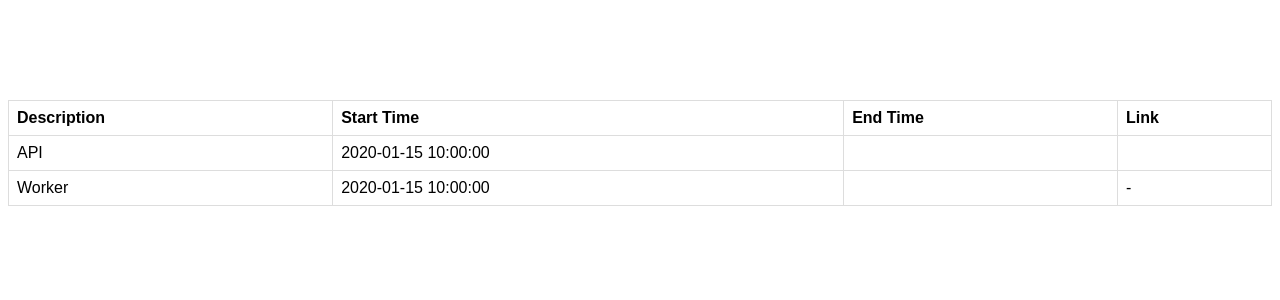
After one commit to alvisf/smart-data-processor, a Flask app: template templates/download.html in a window 1280 px wide. The commit adds this page. Shown: the top 300 px of the page. Run offline with Flask 2, Linux system fonts and the light colour scheme; the template is opened without the code that fills it: most values are stand-ins (such as "Sample title", 1, 10 or a date in 2020); data that the repository does not hold is empty.

Commit message:
Downloading image done

```diff
--- a/app.py
+++ b/app.py
@@ -2,26 +2,63 @@ from flask import Flask, jsonify, request, redirect, render_template,send_file,m
 from tasks import image_demension
 import os
 from PIL import Image
+from datetime import datetime
+
+
 
 app = Flask(__name__)
-app.config['UPLOAD_FOLDER'] = 'worker-img'
-@app.route('/')
+app.config['UPLOAD_FOLDER'] = 'static/worker-img'
+
+@app.route('/',methods = ['GET','POST'])
 def index():
-    return render_template("index.html")
+    if request.method == 'GET':
+        return render_template("index.html")
+    if request.method == 'POST':
+        img = request.files['image']
+        now = datetime.now()
+        current_time = now.strftime("%H:%M:%S")
+        img.save(os.path.join(app.config['UPLOAD_FOLDER'],img.filename))
+        loc = "static/worker-img/"+img.filename
+        return render_template("download.html",loc = loc,start_time = current_time)
 
-@app.route('/image',methods = ['POST'])
-def get_uploaded_image():
-    img = request.files['image']
-    # myImg = Image.open(img)
-    # myImg.show()
-    # result = image_demension.delay(img)
-    # save img
-    img.save(os.path.join(app.config['UPLOAD_FOLDER'],img.filename))
-    #send img location
-    res = {
-        "Location":"worker-img/"+img.filename
+@app.route('/send-task',methods = ['POST'])
+def send_task():
+    loc = request.json['loc']
+    myImg = Image.open(loc)
+    result = image_demension(loc)
+    now = datetime.now()
+    current_time = now.strftime("%H:%M:%S")
+    result = image_demension(loc)
+    data = {
+        "time":current_time,
+        "img_ext":myImg.format.lower()
     }
-    return make_response(jsonify(res), 200)
+    return data
+
+
+
+# @app.route('/image',methods = ['GET','POST'])
+# def get_uploaded_image():
+#     if request.method == 'POST':
+#         img = request.files['image']
+#         print(img)
+#         now = datetime.now()
+#         current_time = now.strftime("%H:%M:%S")
+#         print("Current Time =", current_time)
+#         return render_template("download.html",time1 = current_time)
+
+#      # save img
+#     img.save(os.path.join(app.config['UPLOAD_FOLDER'],img.filename))
+#     loc = "static/worker-img/"+img.filename
+#     myImg = Image.open(loc)
+#     # myImg.show()
+#     result = image_demension(loc)
+#     print("====================>",result)
+#      #send img location
+#     res = {
+#         "Location":"static/worker-img/"+img.filename
+#     }
+#     return render_template('download.html')
 
 if __name__ == '__main__':
     app.run(debug=True)
--- /dev/null
+++ b/templates/download.html
@@ -0,0 +1,69 @@
+<!DOCTYPE html>
+<html>
+<head>
+<style>
+table {
+  font-family: arial, sans-serif;
+  border-collapse: collapse;
+  width: 100%;
+}
+td, th {
+  border: 1px solid #dddddd;
+  text-align: left;
+  padding: 8px;
+}
+</style>
+</head>
+<body>
+  <input type = "hidden" value = "{{loc}}" id = "loc"/>
+<table style = "margin-top: 100px;">
+  <tr>
+    <th>Description</th>
+    <th>Start Time</th>
+    <th>End Time</th>
+    <th>Link</th>
+  </tr>
+  <tr>
+    <td>API</td>
+    <td>{{start_time}}</td>
+    <td id = "api_time2"></td>
+    <td id = "download_img"></td>
+  </tr>
+  <tr>
+    <td>Worker</td>
+    <td>{{start_time}}</td>
+    <td id = "w_time2"></td>
+    <td>-</td>
+  </tr>
+</table>
+<script>
+  var loc = document.getElementById("loc").value
+  fetch("/send-task", {
+    method: "POST",
+    headers: {
+      Accept: "application/json",
+      "Content-Type": "application/json",
+    },
+    body: JSON.stringify({
+      loc:loc,
+    }),
+  })
+    .then((res) => res.json())
+    .then((data) => {
+      console.log(data)
+      var end_time = data['time']
+      console.log(end_time)
+      document.getElementById('api_time2').innerHTML = end_time
+      document.getElementById('w_time2').innerHTML = end_time
+      var myrow = document.getElementById("download_img");
+    var aTag = document.createElement('a');
+    aTag.setAttribute('href',"../static/worker-img/cropped_img."+data['img_ext']);
+    aTag.setAttribute('download',"download");
+    aTag.innerHTML = "Download";
+    myrow.appendChild(aTag);
+
+    })
+
+</script>
+</body>
+</html>
--- a/templates/index.html
+++ b/templates/index.html
@@ -40,12 +40,10 @@
         <h5 class="card-title">Upload The Image</h5>
         <p class="card-text">Multi Dimension</p>
 
-        <form action="/image" method="POST" enctype="multipart/form-data">
+        <form action="/" method="POST" enctype="multipart/form-data">
           <div class="custom-file">
             <input type="file" id="customFile" name="image" required />
-            <label class="custom-file-label" for="customFile"
-              >Choose file</label
-            >
+            <label class="custom-file-label" for="customFile">Choose file</label>
           </div>
           <div class="form-group mt-3">
             <button
```
Also changed, not shown: docker-compose.yaml (+5 -5 lines), tasks.py (+16 -7 lines), static/worker-img/ez.jpg (renamed from worker-img/ez.jpg), static/worker-img/ezgif.com-gif-maker (1).png (renamed from worker-img/ezgif.com-gif-maker (1).png).
